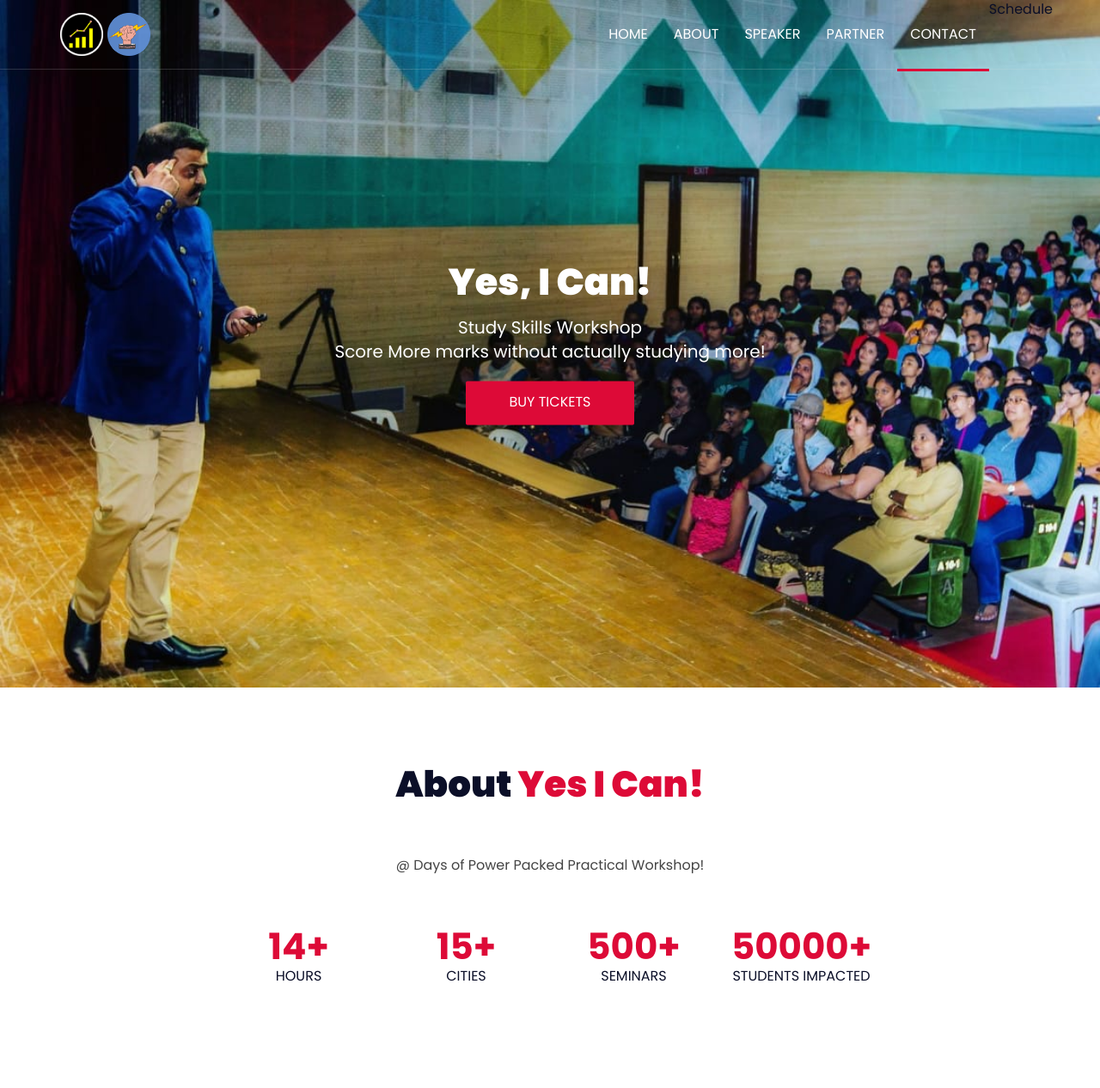
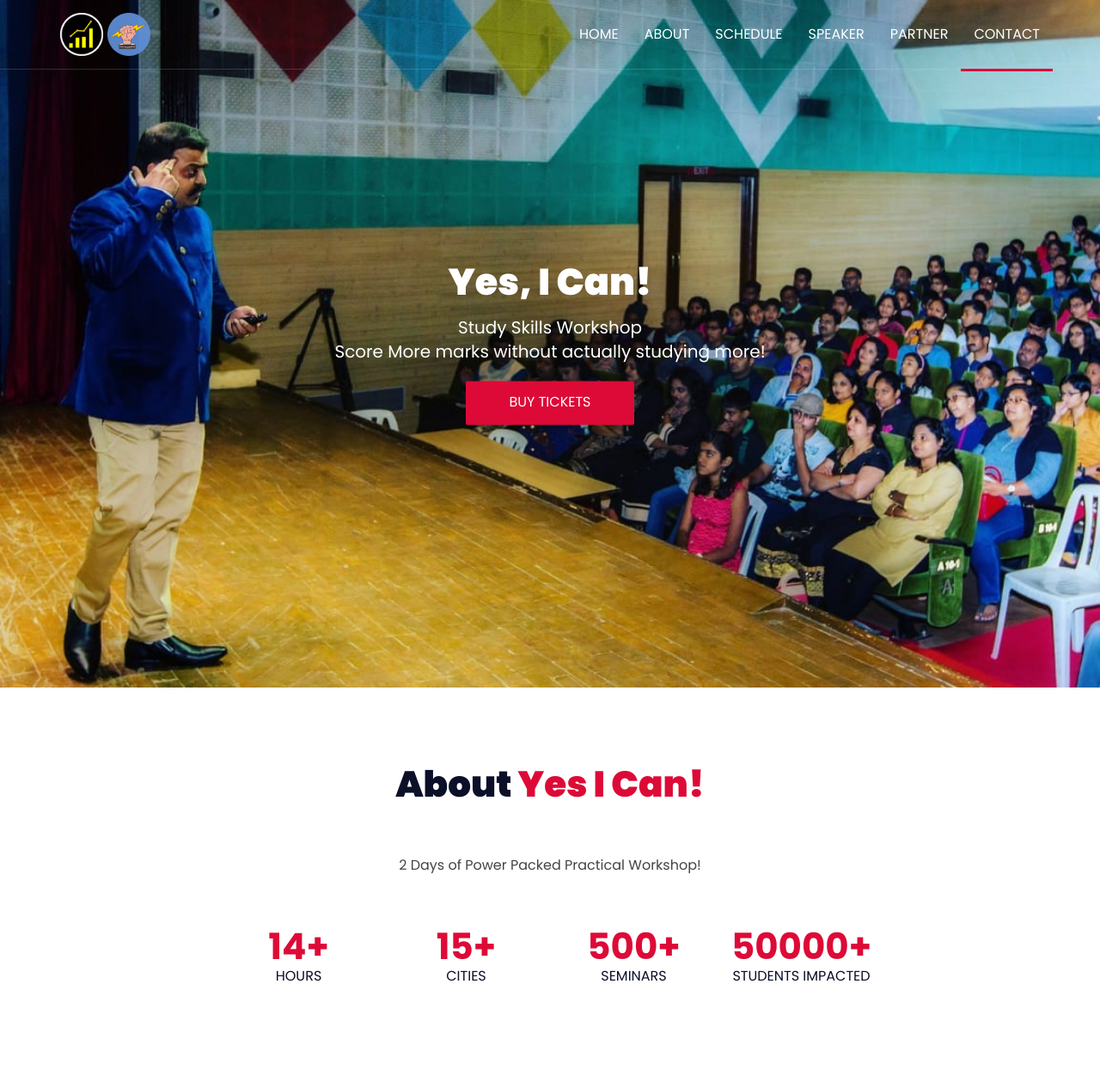
Before and after one commit to AdityaSher/yesican, a plain HTML site: page index.html in a window 1280 px wide. Shown: the top 1266 px of the page at 86% size. Drawn offline with Linux system fonts and the light colour scheme; some packages are replaced by stand-ins of ours.

Commit message:
minor text updates

```diff
--- a/index.html
+++ b/index.html
@@ -63,7 +63,7 @@
 				<ul class="main-nav nav navbar-nav navbar-right">
 					<li><a href="#home">Home</a></li>
 					<li><a href="#about">About</a></li>
-						<a href="#schedule">Schedule</a></li>
+					<li><a href="#schedule">Schedule</a></li>
 					<li><a href="#speaker">Speaker</a></li>
 					<li><a href="#partner">Partner</a></li>
 					<li><a href="#contact">Contact</a></li>
@@ -121,7 +121,7 @@
 				<div class="col-md-8 col-md-offset-2 text-center">
 					<!-- about content -->
 					<div class="about-content">
-						<p>@ Days of Power Packed Practical Workshop!</p>
+						<p>2 Days of Power Packed Practical Workshop!</p>
 					</div>
 					<!-- /about content -->
 
```
